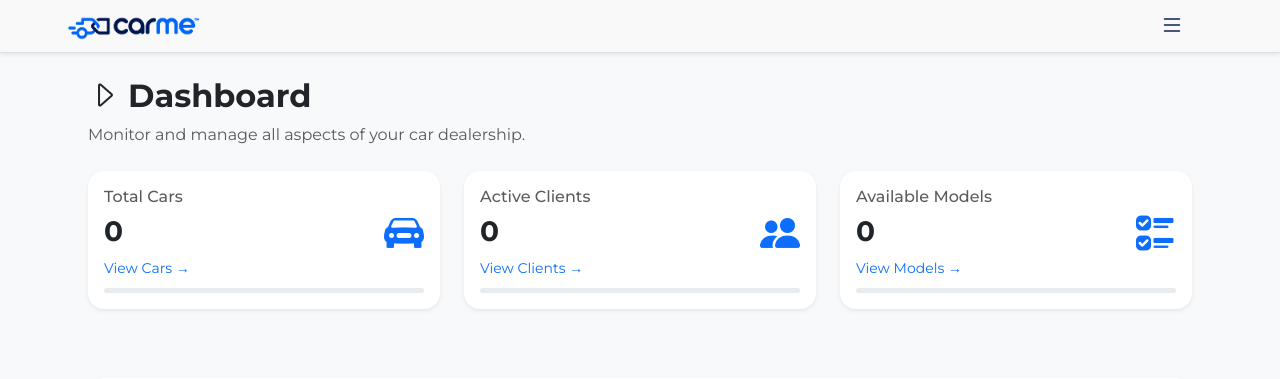
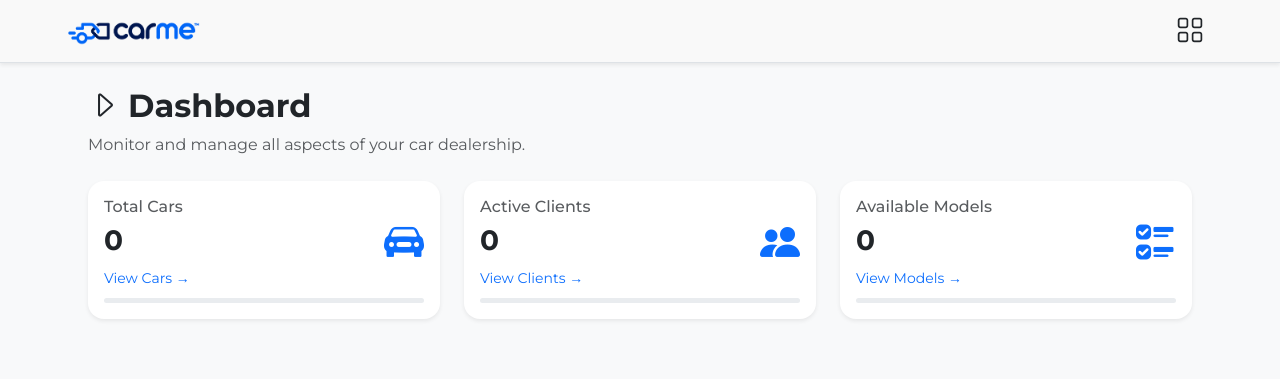
Before and after one commit to drenxhyliqi/WEB24_GR16, a PHP site: page /admin/dashboard.php in a window 1280 px wide. Shown: the top 379 px of the page. Run offline with PHP 8.4, Linux system fonts and the light colour scheme; the visitor is signed in with stand-in values (Sample User, id 1); data that the repository does not hold is empty.

Commit message:
fixing navbar icon

```diff
--- a/admin/dashboard.php
+++ b/admin/dashboard.php
@@ -57,18 +57,7 @@ while ($row = $result->fetch_assoc()) {
             <a href="dashboard.php">
                 <img src="../assets/img/company_logo.png" alt="logo" width="140" />
             </a>
-            <button class="navbar-toggler" data-bs-toggle="collapse" data-bs-target="#navbarSupportedContent">
-                <span class="bi bi-list fs-2"></span>
-            </button>
-            <div class="collapse navbar-collapse" id="navbarSupportedContent">
-                <ul class="navbar-nav ms-auto">
-                    <li class="nav-item">
-                        <a href="#" class="nav-link" data-bs-toggle="offcanvas" data-bs-target="#offcanvasExample">
-                            <i class="bi bi-list fs-4"></i>
-                        </a>
-                    </li>
-                </ul>
-            </div>
+            <button type="button" class="btn btn-default border-0" data-bs-toggle="offcanvas" data-bs-target="#offcanvasExample" aria-controls="offcanvasExample"><i class="bi bi-grid h3"></i></button>
         </div>
     </nav>
 
```
Also changed, not shown: admin/clientsManagement.php (+1 -12 lines), admin/modelsManagement.php (+1 -12 lines), admin/productsManagement.php (+1 -12 lines).
